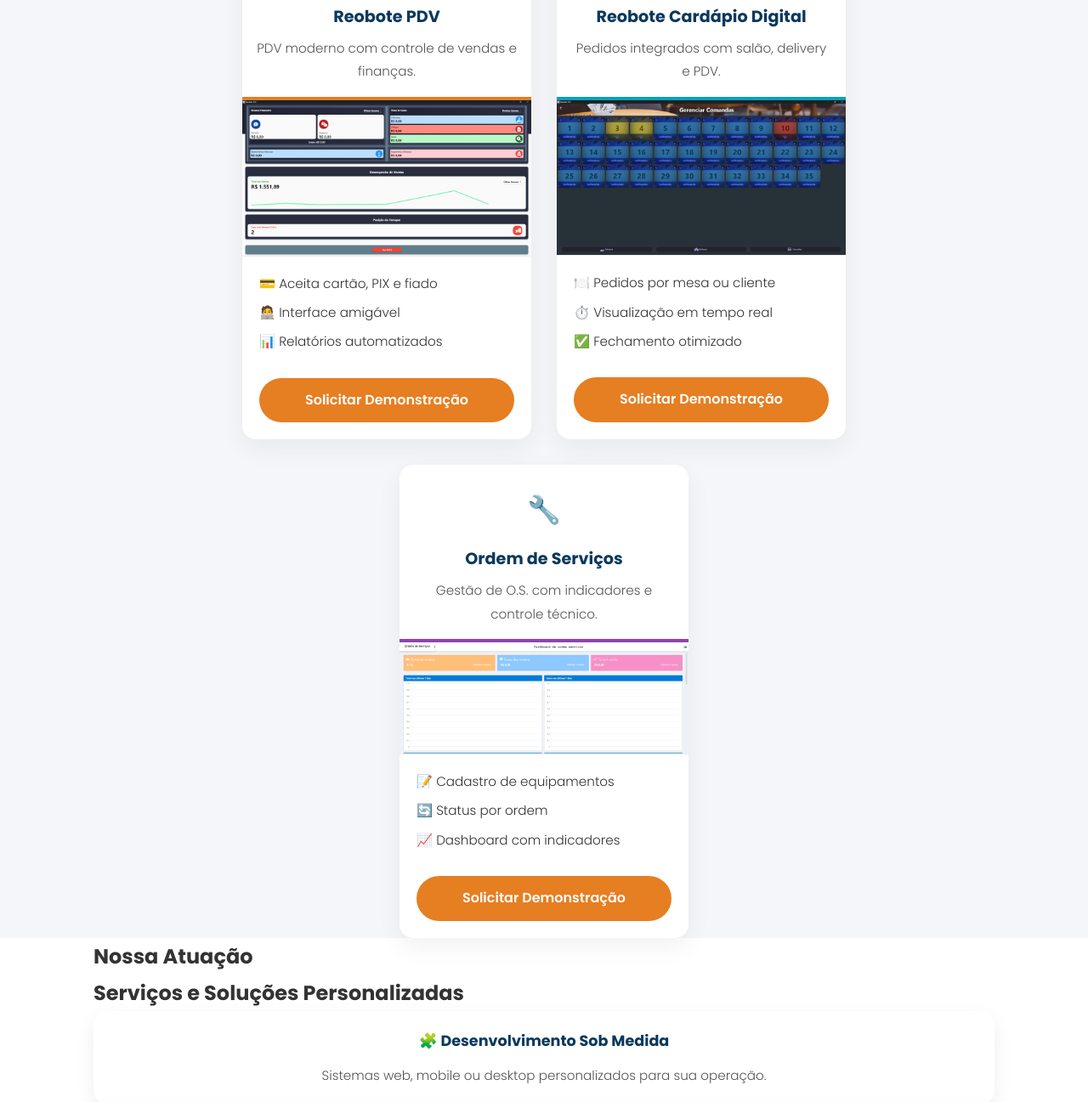
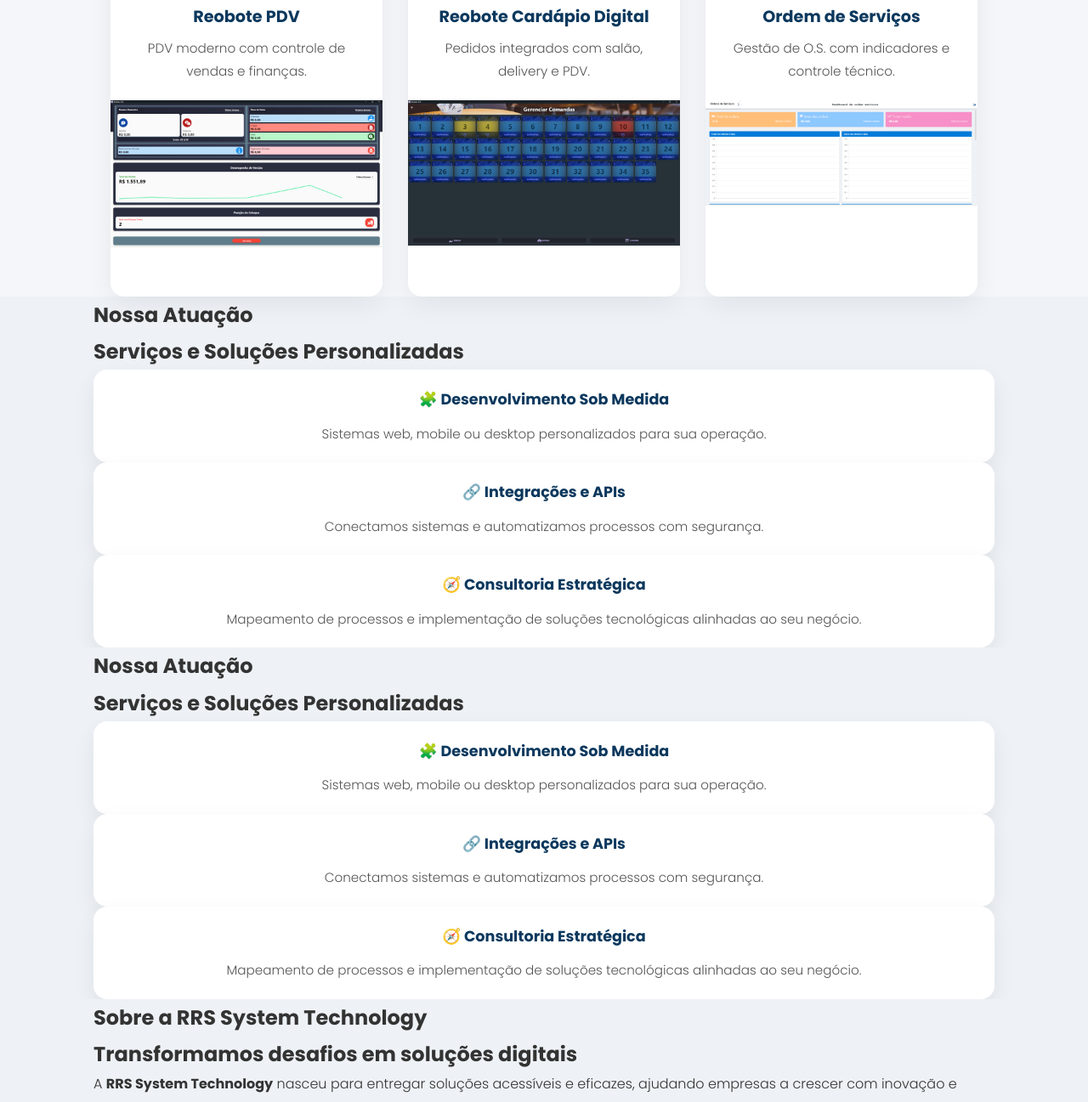
Before and after one commit to rrs-sistema/site-rrs-system-tecnology, a plain HTML site: page index.html in a window 1280 px wide. Shown: the part 580-1877 px from the top of the page at 85% size. Drawn offline with nearby package versions, Linux system fonts and the light colour scheme.

Commit message:
Ajustes gerais

```diff
--- a/assets/css/style.css
+++ b/assets/css/style.css
@@ -200,10 +200,6 @@ body {
   color: #555;
 }
 
-#nossaAtuacao {
-  background-color: #ffffff;
-}
-
 #nossaEmpresa {
   background-color: #eef2f6;
 }
@@ -376,3 +372,69 @@ footer .menu a {
 [data-aos] {
   transition: all 0.6s ease;
 }
+
+
+
+
+/* FLIP CARD ANIMATION */
+.flip-container {
+  width: 320px;
+  height: 440px;
+  perspective: 1000px;
+  position: relative;
+}
+
+.flipper {
+  width: 100%;
+  height: 100%;
+  transition: transform 0.8s;
+  transform-style: preserve-3d;
+  position: relative;
+}
+
+.flip-container:hover .flipper {
+  transform: rotateY(180deg);
+}
+
+.front, .back {
+  position: absolute;
+  width: 100%;
+  height: 100%;
+  backface-visibility: hidden;
+  border-radius: 16px;
+  overflow: hidden;
+}
+
+.back {
+  transform: rotateY(180deg);
+}
+
+.produto-back {
+  background: #fff;
+  padding: 30px 20px;
+  display: flex;
+  flex-direction: column;
+  justify-content: center;
+  height: 100%;
+  text-align: center;
+  box-shadow: 0 10px 30px rgba(0,0,0,0.06);
+}
+
+.produto-back h3 {
+  font-size: 1.2rem;
+  color: #E67E22;
+  margin-bottom: 15px;
+}
+
+.produto-back ul {
+  list-style: none;
+  padding: 0;
+  margin-bottom: 20px;
+  color: #333;
+  font-size: 0.95rem;
+  line-height: 1.6;
+}
+
+.produto-back li {
+  margin-bottom: 8px;
+}
--- a/assets/js/script.js
+++ b/assets/js/script.js
@@ -2,12 +2,6 @@ window.onload = function () {
     const inputDescricao = document.getElementById('descricao');
     inputDescricao.value = '';
 };
-
-document.querySelector('.open-menu').addEventListener('click', e => {
-
-    document.querySelector('header .menu').classList.add('open');
-
-});
 
 document.querySelector('.close-menu button').addEventListener('click', e => {
 
--- a/index.html
+++ b/index.html
@@ -32,7 +32,8 @@
       </div>
     </section>
 
-    <!-- Produtos - Nova Versão -->
+    <!-- Produtos com Flip Card -->
+
     <section class="home" id="sectionNossosProdutosProntos">
       <div class="container empresa-container">
         <h1>Nossos Produtos</h1>
@@ -40,60 +41,90 @@
 
         <div class="produtos-novos">
           <!-- Produto 1 -->
-          <div class="card-produto" data-aos="fade-up" data-aos-delay="100">
-            <div class="topo-card cor-pdv">
+          <div class="flip-container" data-aos="fade-up" data-aos-delay="100">
+            <div class="flipper">
+              <div class="front card-produto cor-pdv">
+                <div class="topo-card">
                   <span class="emoji">🛒</span>
                   <h3>Reobote PDV</h3>
                   <p>PDV moderno com controle de vendas e finanças.</p>
                 </div>
                 <img src="./assets/images/dashboard.png" alt="Reobote PDV">
-            <ul class="lista-beneficios">
+              </div>
+              <div class="back card-produto">
+                <div class="produto-back">
+                  <h3>Reobote PDV</h3>
+                  <ul>
                     <li>💳 Aceita cartão, PIX e fiado</li>
                     <li>🧑‍💻 Interface amigável</li>
                     <li>📊 Relatórios automatizados</li>
                   </ul>
-            <a href="#contato" class="btn-produto">Solicitar Demonstração</a>
+                  <a href="#contato" class="btn-produto">Solicitar
+                    Demonstração</a>
+                </div>
+              </div>
+            </div>
           </div>
 
           <!-- Produto 2 -->
-          <div class="card-produto" data-aos="fade-up" data-aos-delay="150">
-            <div class="topo-card cor-cardapio">
+          <div class="flip-container" data-aos="fade-up" data-aos-delay="150">
+            <div class="flipper">
+              <div class="front card-produto cor-cardapio">
+                <div class="topo-card">
                   <span class="emoji">📋</span>
                   <h3>Reobote Cardápio Digital</h3>
                   <p>Pedidos integrados com salão, delivery e PDV.</p>
                 </div>
                 <img src="./assets/images/gerenciamento-comanda.png"
                   alt="Cardápio Digital">
-            <ul class="lista-beneficios">
+              </div>
+              <div class="back card-produto">
+                <div class="produto-back">
+                  <h3>Reobote Cardápio Digital</h3>
+                  <ul>
                     <li>🍽️ Pedidos por mesa ou cliente</li>
                     <li>⏱️ Visualização em tempo real</li>
                     <li>✅ Fechamento otimizado</li>
                   </ul>
-            <a href="#contato" class="btn-produto">Solicitar Demonstração</a>
+                  <a href="#contato" class="btn-produto">Solicitar
+                    Demonstração</a>
+                </div>
+              </div>
+            </div>
           </div>
 
           <!-- Produto 3 -->
-          <div class="card-produto" data-aos="fade-up" data-aos-delay="200">
-            <div class="topo-card cor-os">
+          <div class="flip-container" data-aos="fade-up" data-aos-delay="200">
+            <div class="flipper">
+              <div class="front card-produto cor-os">
+                <div class="topo-card">
                   <span class="emoji">🔧</span>
                   <h3>Ordem de Serviços</h3>
                   <p>Gestão de O.S. com indicadores e controle técnico.</p>
                 </div>
                 <img src="./assets/images/dashboard-de-ordem-servicos.png"
                   alt="Ordem de Serviço">
-            <ul class="lista-beneficios">
+              </div>
+              <div class="back card-produto">
+                <div class="produto-back">
+                  <h3>Ordem de Serviços</h3>
+                  <ul>
                     <li>📝 Cadastro de equipamentos</li>
                     <li>🔄 Status por ordem</li>
                     <li>📈 Dashboard com indicadores</li>
                   </ul>
-            <a href="#contato" class="btn-produto">Solicitar Demonstração</a>
+                  <a href="#contato" class="btn-produto">Solicitar
+                    Demonstração</a>
+                </div>
+              </div>
+            </div>
           </div>
         </div>
       </div>
     </section>
 
     <!-- Nossa Atuação -->
-    <section class="home" id="nossaAtuacao">
+    <section class="home" id="nossaEmpresa">
       <div class="container empresa-container">
         <h1>Nossa Atuação</h1>
         <h2>Serviços e Soluções Personalizadas</h2>
@@ -113,6 +144,29 @@
               alinhadas ao seu negócio.</p>
           </div>
         </div>
+      </div>
+    </section>
+
+    <section class="home" id="nossaEmpresa">
+      <div class="container empresa-container">
+        <h1>Nossa Atuação</h1>
+        <h2>Serviços e Soluções Personalizadas</h2>
+        <div class="empresa-destaques">
+          <div class="empresa-card">
+            <h3>🧩 Desenvolvimento Sob Medida</h3>
+            <p>Sistemas web, mobile ou desktop personalizados para sua
+              operação.</p>
+          </div>
+          <div class="empresa-card">
+            <h3>🔗 Integrações e APIs</h3>
+            <p>Conectamos sistemas e automatizamos processos com
+              segurança.</p>
+          </div>
+          <div class="empresa-card">
+            <h3>🧭 Consultoria Estratégica</h3>
+            <p>Mapeamento de processos e implementação de soluções
+              tecnológicas
+              alinhadas ao seu negócio.</p>
           </div>
         </section>
 
@@ -152,7 +206,8 @@
 
               <div class="field">
                 <label for="nome">Nome completo</label>
-            <input type="text" id="nome" name="nome" placeholder="João da Silva"
+                <input type="text" id="nome" name="nome"
+                  placeholder="João da Silva"
                   required />
               </div>
 
@@ -179,7 +234,8 @@
                 </div>
               </div>
 
-          <button type="submit" class="btn_enviar">Solicitar Contato</button>
+              <button type="submit" class="btn_enviar">Solicitar
+                Contato</button>
             </form>
           </div>
         </section>
@@ -189,13 +245,16 @@
           <div class="container-social">
             <a href="https://www.linkedin.com/in/rivaldo-roberto-9b448941/"
               target="_blank" rel="noopener noreferrer">
-          <img src="./assets/images/icon/linkedin-4-32.png" alt="LinkedIn" />
+              <img src="./assets/images/icon/linkedin-4-32.png"
+                alt="LinkedIn" />
             </a>
             <a href="https://github.com/rrs-sistema" target="_blank"
               rel="noopener noreferrer">
-          <img src="./assets/images/icon/github-10-32-001.png" alt="GitHub" />
+              <img src="./assets/images/icon/github-10-32-001.png"
+                alt="GitHub" />
             </a>
-        <a href="https://www.youtube.com/watch?v=u9VbdzLAPOE" target="_blank"
+            <a href="https://www.youtube.com/watch?v=u9VbdzLAPOE"
+              target="_blank"
               rel="noopener noreferrer">
               <img src="./assets/images/icon/youtube-32.png" alt="YouTube" />
             </a>
@@ -214,6 +273,5 @@
           </div>
         </footer>
 
-    <script src="assets/js/script.js"></script>
       </body>
     </html>
```
Lines whose indentation alone changed are shown as unchanged.
